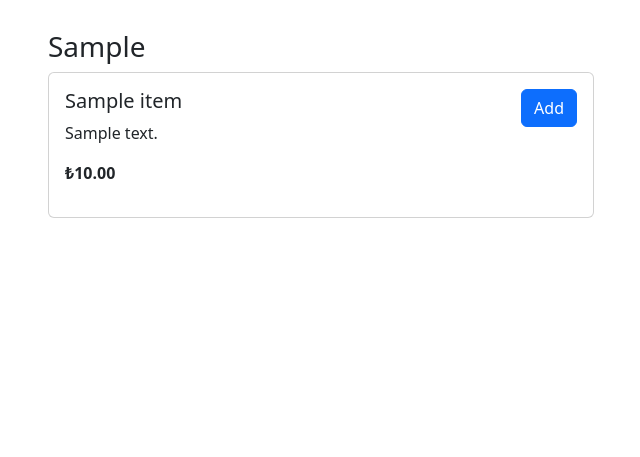
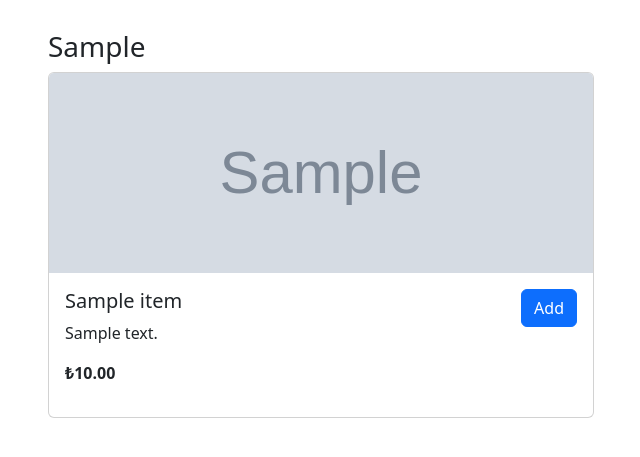
Before and after one commit to aishabunu1/CS202_Group16_Project, a Flask app: page /customer/restaurant/1 in a window 1280 px wide. Shown: the part 154-611 px from the top of the page, without its empty margins (34-674 px from the left). Run offline with Flask 2, Linux system fonts and the light colour scheme; the visitor is signed in with stand-in values (Sample User, id 1); tables that the repository leaves empty or names only in its code hold one stand-in row (values such as "Sample post"); grey boxes marked "Sample" are stand-in pictures.

Commit message:
added images to menu items

```diff
--- a/templates/customer/menu.html
+++ b/templates/customer/menu.html
@@ -14,15 +14,20 @@
     <div class="row">
       {% for item in items %}
         <div class="col-md-6 mb-4">
-          <div class="card">
+          <div class="card h-100">
+            {% if item.image_url %}
+              <img src="{{ item.image_url }}" class="card-img-top" alt="{{ item.name }}" style="height: 200px; object-fit: cover;">
+            {% else %}
+              <img src="{{ url_for('static', filename='default-food.jpg') }}" class="card-img-top" alt="No Image" style="height: 200px; object-fit: cover;">
+            {% endif %}
             <div class="card-body d-flex">
               <div class="flex-grow-1">
                 <h5 class="card-title">{{ item.name }}</h5>
                 <p class="card-text">{{ item.description }}</p>
                 <p class="fw-bold">{{ item.price | currency }}</p>
               </div>
-<form method="post" action="{{ url_for('customer_cart') }}">
-    <input type="hidden" name="item_id" value="{{ item.id }}">
+              <form method="post" action="{{ url_for('customer_cart') }}">
+                <input type="hidden" name="item_id" value="{{ item.id }}">
                 <input type="hidden" name="quantity" value="1">
                 <button type="submit" class="btn btn-primary align-self-start">Add</button>
               </form>
```
Also changed, not shown: templates/customer/dashboard.html (+4 -3 lines).
